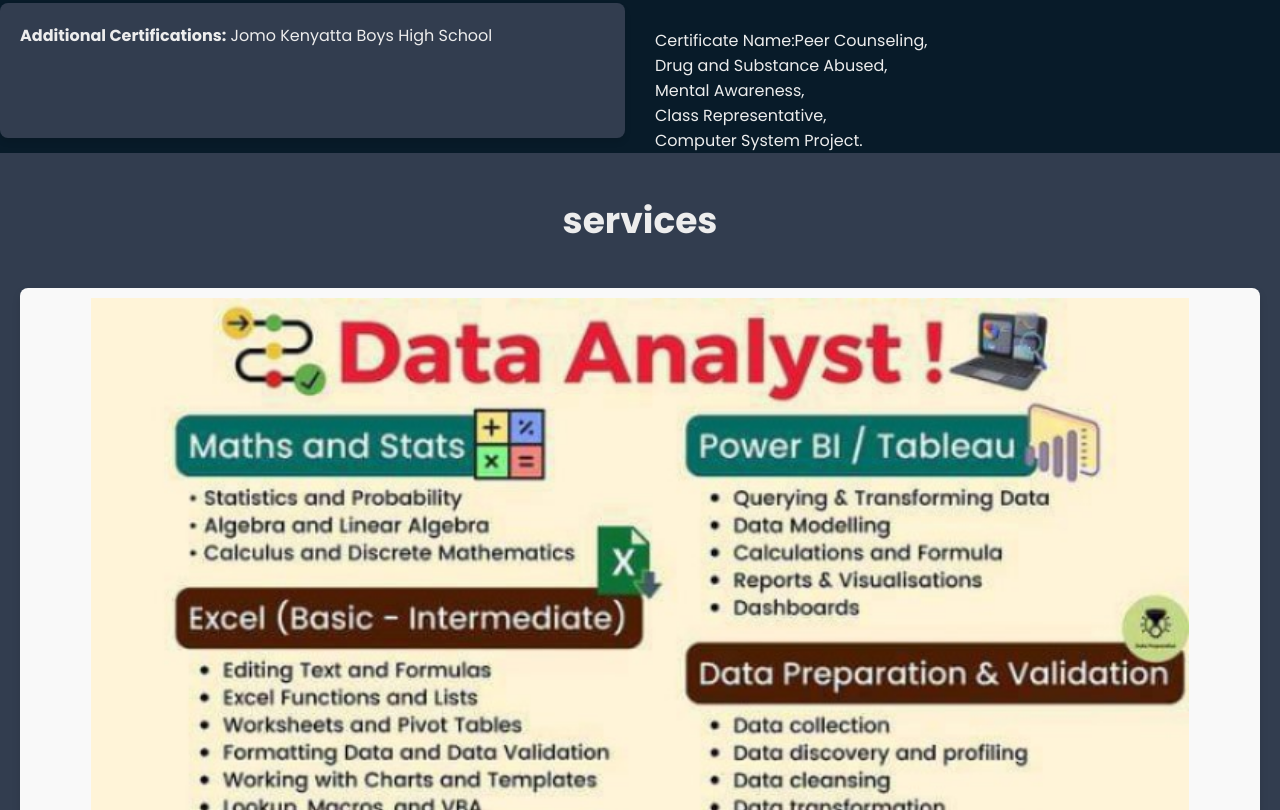
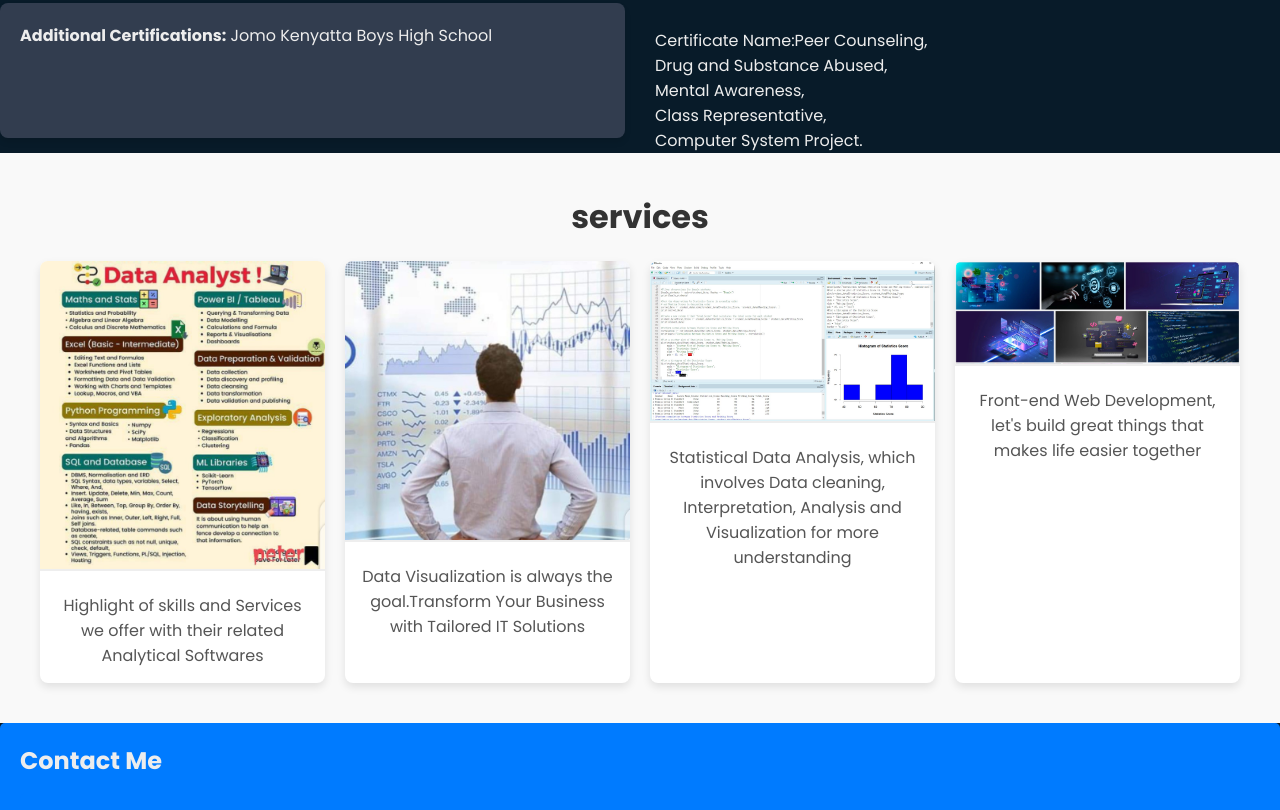
Before and after one commit to Data-Analyst-ui/PETER-NDUNGU, a plain HTML site: page index.html in a window 1280 px wide. Shown: the part 1181-1991 px from the top of the page. Drawn offline with nearby package versions, Linux system fonts and the light colour scheme.

Commit message:
i have styled the portifolio

```diff
--- a/styles.css
+++ b/styles.css
@@ -357,45 +357,60 @@ li strong {
 /* Portfolio Section */
 .portfolio {
     padding: 40px 20px;
-    background-color: rgba(50,61,79,255);
+    background-color: #f9f9f9; /* Light background color */
     text-align: center;
   }
 
   .portfolio h2 {
-    font-size: 36px;
-    margin-bottom: 40px;
+    font-size: 2em;
+    color: #333;
+    margin-bottom: 20px;
   }
 
-.Services-grid {
+  /* Grid Container */
+  .services-grid {
     display: grid;
-    grid-template-columns: repeat(auto-fit, minmax(250px, 1fr));
+    grid-template-columns: repeat(auto-fit, minmax(200px, 1fr)); /* Responsive grid */
     gap: 20px;
-    justify-items: center;
+    max-width: 1200px;
+    margin: 0 auto; /* Center grid on the page */
   }
 
+  /* Individual Grid Items */
   .grid-item {
-    background-color: #f9f9f9;
+    background-color: #fff;
     border-radius: 8px;
+    box-shadow: 0px 4px 8px rgba(0, 0, 0, 0.1); /* Soft shadow */
     overflow: hidden;
-    box-shadow: 0 4px 8px rgba(0, 0, 0, 0.1);
-    text-align: center;
-    padding: 10px;
+    transition: transform 0.3s ease;
+  }
+
+  .grid-item:hover {
+    transform: translateY(-5px); /* Hover effect */
   }
 
   .grid-item img {
-    position: center;
-    width: 90%;
-    height: 40%;
-    display: -moz-grid-group;
+    width: 100%;
+    height: auto;
     border-bottom: 2px solid #eee;
   }
 
   .grid-item p {
-    margin-top: 10px;
-    font-size: 16px;
+    padding: 15px;
     color: #555;
+    font-size: 1em;
   }
 
+  /* Responsive adjustments */
+  @media (max-width: 768px) {
+    .portfolio h2 {
+      font-size: 1.5em;
+    }
+
+    .grid-item p {
+      font-size: 0.9em;
+    }
+  }
 /* Contact Section */
 .Contact {
     background-color: #007BFF;
```
Lines whose indentation alone changed are shown as unchanged.
